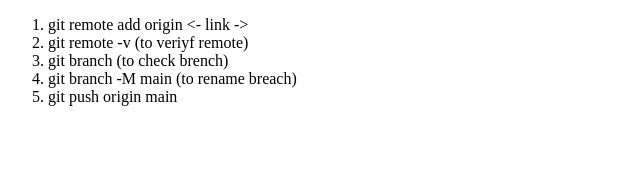
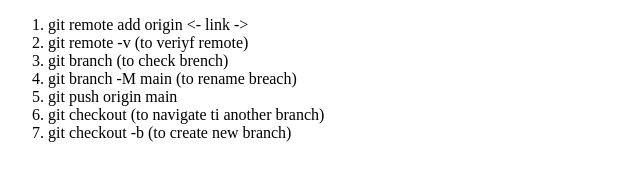
Before and after one commit to manigoutam24/project2, a plain HTML site: page index.html in a window 1280 px wide. Shown: the whole page, without its empty margins (0-640 px from the left). Drawn offline with Linux system fonts and the light colour scheme.

Commit message:
Add more branch command

```diff
--- a/index.html
+++ b/index.html
@@ -12,6 +12,8 @@
         <li>git branch (to check brench) </li>
         <li>git branch -M main (to rename breach) </li>
         <li>git push origin main </li>
+        <li>git checkout (to navigate ti another branch) </li>
+        <li>git checkout -b (to create new branch) </li>
     </ol>
 </body>
 </html>
```
